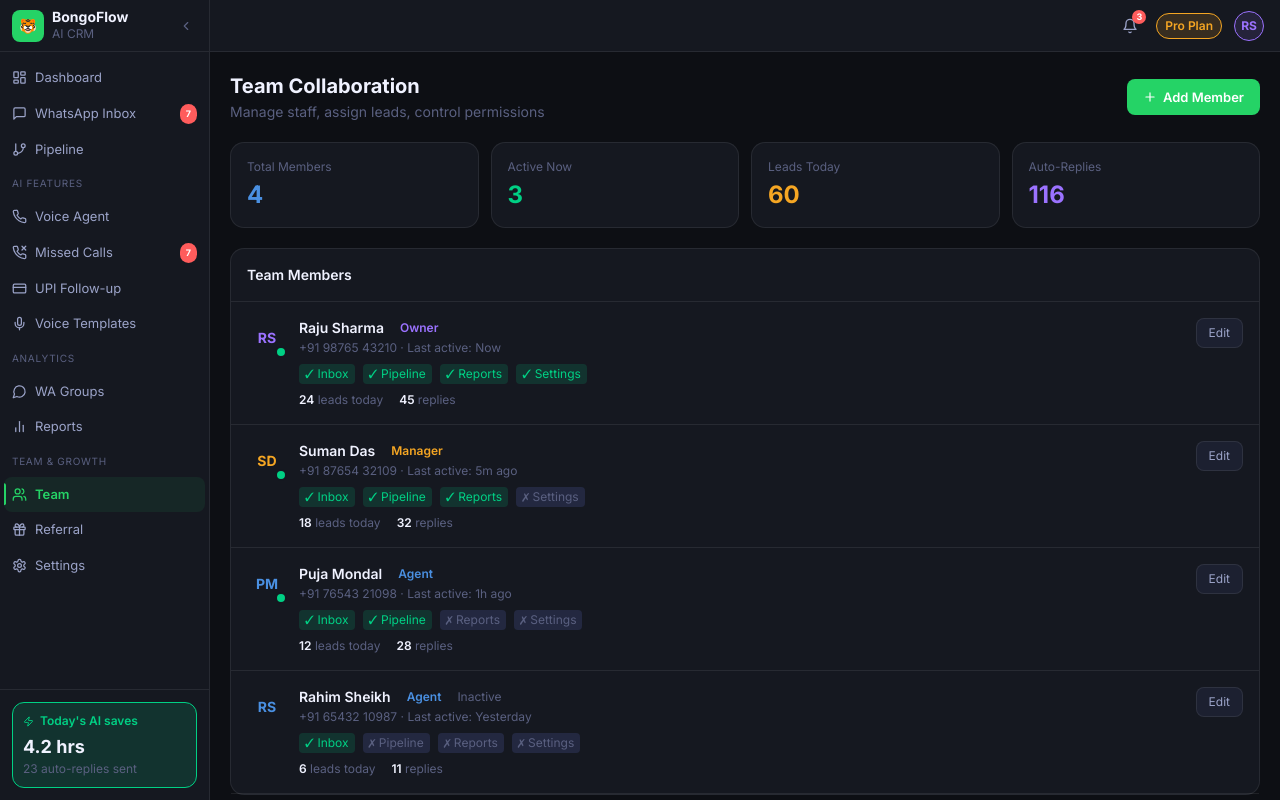
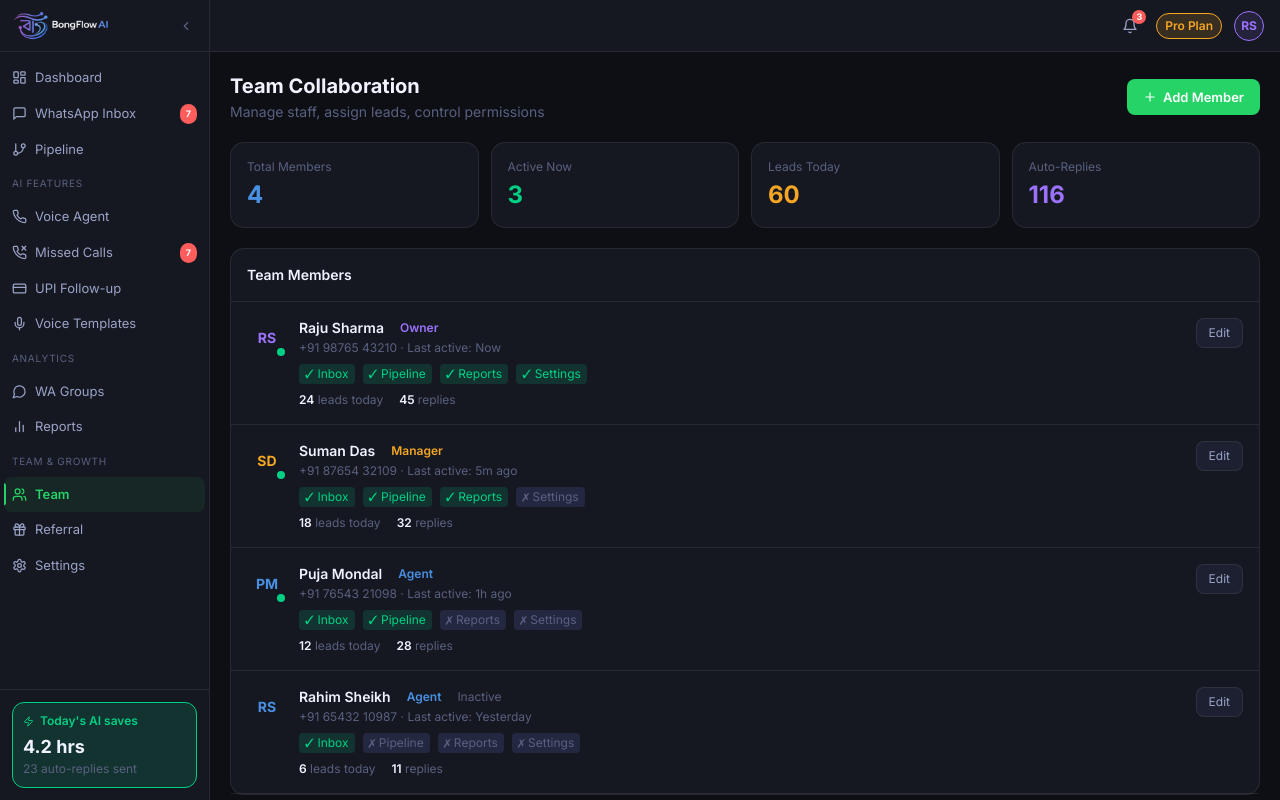
Before and after one commit to jaydeb2023/bongflow, a Next.js app: page /team in a window 1280 px wide. Built offline with nearby package versions, Linux system fonts and the light colour scheme.

Commit message:
Update AppLayout.tsx

```diff
--- a/src/components/crm/AppLayout.tsx
+++ b/src/components/crm/AppLayout.tsx
@@ -6,35 +6,36 @@ import {
   LayoutDashboard, MessageSquare, GitBranch, BarChart2,
   Settings, Phone, PhoneMissed, CreditCard, Users,
   MessageCircle, Mic, Gift, ChevronLeft, ChevronRight,
-  Bell, Zap
+  Bell, Zap,
 } from 'lucide-react'
 
 const navItems = [
-  { label: 'Dashboard', href: '/dashboard', icon: LayoutDashboard },
-  { label: 'WhatsApp Inbox', href: '/inbox', icon: MessageSquare, badge: true },
-  { label: 'Pipeline', href: '/pipeline', icon: GitBranch },
+  { label: 'Dashboard',       href: '/dashboard',         icon: LayoutDashboard },
+  { label: 'WhatsApp Inbox',  href: '/inbox',             icon: MessageSquare, badge: true },
+  { label: 'Pipeline',        href: '/pipeline',          icon: GitBranch },
   { section: 'AI Features' },
-  { label: 'Voice Agent', href: '/voice-agent', icon: Phone },
-  { label: 'Missed Calls', href: '/missed-calls', icon: PhoneMissed, badge: true },
-  { label: 'UPI Follow-up', href: '/upi-followup', icon: CreditCard },
-  { label: 'Voice Templates', href: '/voice-templates', icon: Mic },
+  { label: 'Voice Agent',     href: '/voice-agent',       icon: Phone },
+  { label: 'Missed Calls',    href: '/missed-calls',      icon: PhoneMissed, badge: true },
+  { label: 'UPI Follow-up',   href: '/upi-followup',      icon: CreditCard },
+  { label: 'Voice Templates', href: '/voice-templates',   icon: Mic },
   { section: 'Analytics' },
-  { label: 'WA Groups', href: '/whatsapp-groups', icon: MessageCircle },
-  { label: 'Reports', href: '/reports', icon: BarChart2 },
+  { label: 'WA Groups',       href: '/whatsapp-groups',   icon: MessageCircle },
+  { label: 'Reports',         href: '/reports',           icon: BarChart2 },
   { section: 'Team & Growth' },
-  { label: 'Team', href: '/team', icon: Users },
-  { label: 'Referral', href: '/referral', icon: Gift },
-  { label: 'Settings', href: '/settings', icon: Settings },
+  { label: 'Team',            href: '/team',              icon: Users },
+  { label: 'Referral',        href: '/referral',          icon: Gift },
+  { label: 'Settings',        href: '/settings',          icon: Settings },
 ]
 
 export default function AppLayout({ children }: { children: React.ReactNode }) {
-  const pathname = usePathname()
+  const pathname     = usePathname()
   const [collapsed, setCollapsed] = useState(false)
   const [notifications] = useState(3)
 
   return (
     <div className="flex h-screen overflow-hidden" style={{ background: 'var(--bg-primary)' }}>
-      {/* Sidebar */}
+
+      {/* ── SIDEBAR ── */}
       <aside
         className="flex flex-col transition-all duration-200 shrink-0"
         style={{
@@ -43,35 +44,41 @@ export default function AppLayout({ children }: { children: React.ReactNode }) {
           borderRight: '0.5px solid var(--border)',
         }}
       >
-        {/* Logo */}
+        {/* Logo area */}
         <div
-          className="flex items-center gap-2 px-3 py-3 shrink-0"
-          style={{ borderBottom: '0.5px solid var(--border)', height: 52 }}
+          className="flex items-center gap-2 px-3 shrink-0"
+          style={{ borderBottom: '0.5px solid var(--border)', height: 52, overflow: 'hidden' }}
         >
-          <div
-            className="shrink-0 flex items-center justify-center rounded-lg text-sm font-bold"
-            style={{ width: 32, height: 32, background: 'var(--wa-green)', color: '#fff' }}
-          >
-            🐯
-          </div>
-          {!collapsed && (
-            <div>
-              <div className="text-sm font-bold" style={{ color: 'var(--text-primary)', lineHeight: 1.2 }}>
-                BongoFlow
-              </div>
-              <div className="text-xs" style={{ color: 'var(--text-muted)' }}>AI CRM</div>
-            </div>
+          {collapsed ? (
+            /* collapsed: show small square logo icon */
+            // eslint-disable-next-line @next/next/no-img-element
+            <img
+              src="/bongflowailogo.png"
+              alt="BongoFlow AI"
+              style={{ width: 32, height: 32, objectFit: 'contain', flexShrink: 0 }}
+            />
+          ) : (
+            /* expanded: full-width logo image */
+            // eslint-disable-next-line @next/next/no-img-element
+            <img
+              src="/bongflowailogo.png"
+              alt="BongoFlow AI"
+              style={{ height: 32, width: 'auto', maxWidth: 140, objectFit: 'contain', flexShrink: 0 }}
+            />
           )}
+
+          {/* collapse toggle */}
           <button
             onClick={() => setCollapsed(!collapsed)}
             className="ml-auto p-1 rounded"
-            style={{ color: 'var(--text-muted)' }}
+            style={{ color: 'var(--text-muted)', flexShrink: 0 }}
+            aria-label="Toggle sidebar"
           >
             {collapsed ? <ChevronRight size={14} /> : <ChevronLeft size={14} />}
           </button>
         </div>
 
-        {/* Nav */}
+        {/* Nav items */}
         <nav className="flex-1 overflow-y-auto py-2">
           {navItems.map((item, i) => {
             if ('section' in item) {
@@ -125,7 +132,7 @@ export default function AppLayout({ children }: { children: React.ReactNode }) {
           })}
         </nav>
 
-        {/* Today's AI savings */}
+        {/* AI Saves pill */}
         {!collapsed && (
           <div className="p-3 shrink-0" style={{ borderTop: '0.5px solid var(--border)' }}>
             <div
@@ -135,7 +142,7 @@ export default function AppLayout({ children }: { children: React.ReactNode }) {
               <div className="flex items-center gap-1.5 mb-1">
                 <Zap size={11} style={{ color: 'var(--green)' }} />
                 <span className="text-xs font-semibold" style={{ color: 'var(--green)' }}>
-                  Today's AI saves
+                  Today&apos;s AI saves
                 </span>
               </div>
               <div className="text-lg font-bold" style={{ color: 'var(--text-primary)' }}>4.2 hrs</div>
@@ -145,8 +152,9 @@ export default function AppLayout({ children }: { children: React.ReactNode }) {
         )}
       </aside>
 
-      {/* Main */}
+      {/* ── MAIN ── */}
       <div className="flex flex-col flex-1 overflow-hidden">
+
         {/* Top bar */}
         <header
           className="flex items-center px-4 gap-3 shrink-0"
@@ -157,21 +165,20 @@ export default function AppLayout({ children }: { children: React.ReactNode }) {
           }}
         >
           <div className="flex-1" />
+
           {/* Notifications */}
           <button className="relative p-1.5 rounded-lg" style={{ color: 'var(--text-secondary)' }}>
             <Bell size={16} />
             {notifications > 0 && (
               <span
                 className="absolute -top-0.5 -right-0.5 text-xs font-bold rounded-full flex items-center justify-center"
-                style={{
-                  background: 'var(--red)', color: '#fff',
-                  width: 14, height: 14, fontSize: 9,
-                }}
+                style={{ background: 'var(--red)', color: '#fff', width: 14, height: 14, fontSize: 9 }}
               >
                 {notifications}
               </span>
             )}
           </button>
+
           {/* Plan badge */}
           <span
             className="px-2 py-1 rounded-full text-xs font-semibold"
@@ -179,6 +186,7 @@ export default function AppLayout({ children }: { children: React.ReactNode }) {
           >
             Pro Plan
           </span>
+
           {/* Avatar */}
           <div
             className="flex items-center justify-center rounded-full text-xs font-bold"
```
